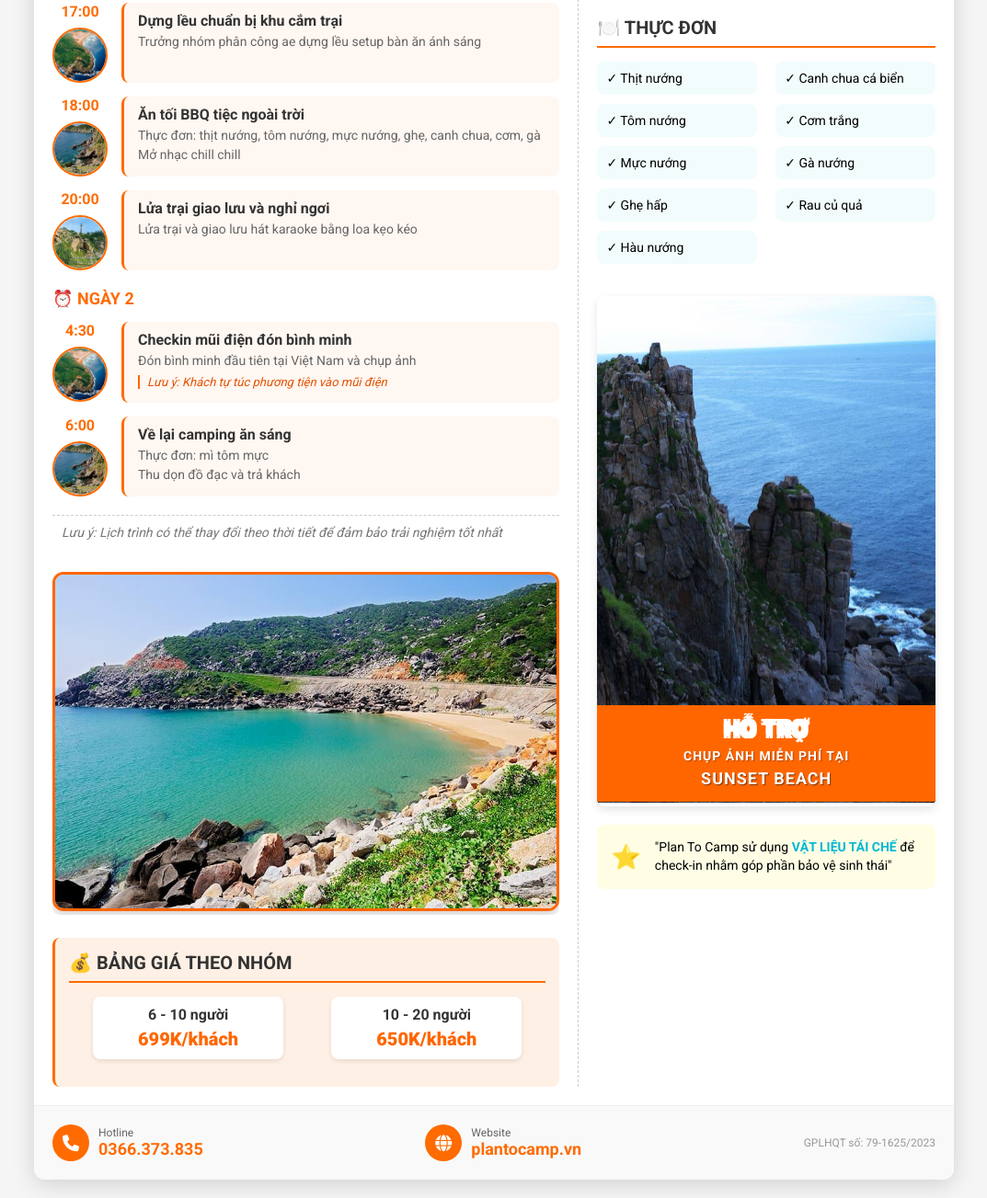
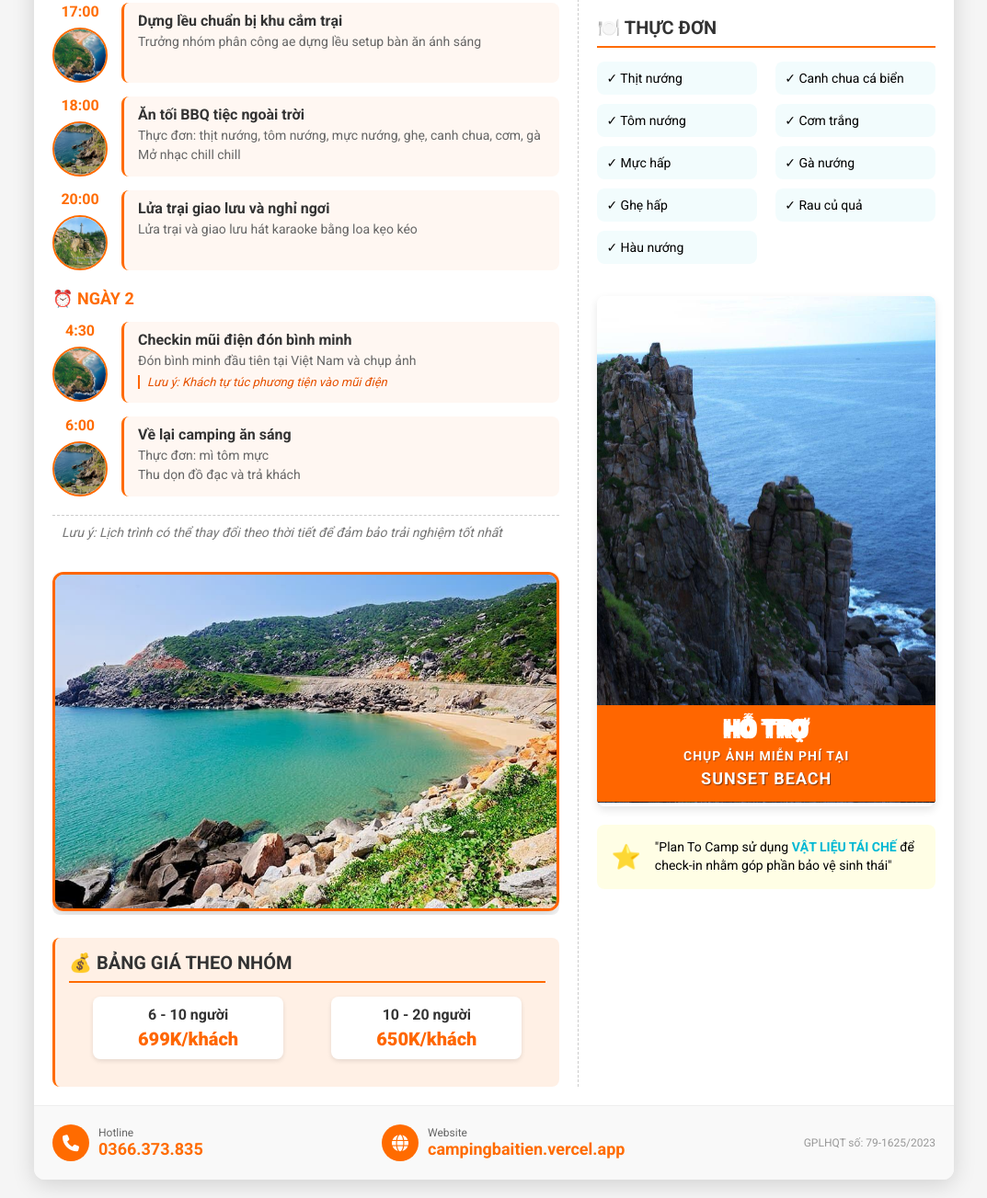
Before and after one commit to HongPhong297/WedDuLich, a website: page index.html in a window 1280 px wide. Shown: the part 696-1999 px from the top of the page at 92% size, without its empty margins (103-1176 px from the left). Drawn offline with Linux system fonts and the light colour scheme.

Commit message:
change muc

```diff
--- a/index.html
+++ b/index.html
@@ -189,7 +189,7 @@
                         <div class="menu-column">
                             <div class="menu-item">✓ Thịt nướng</div>
                             <div class="menu-item">✓ Tôm nướng</div>
-                            <div class="menu-item">✓ Mực nướng</div>
+                            <div class="menu-item">✓ Mực hấp</div>
                             <div class="menu-item">✓ Ghẹ hấp</div>
                             <div class="menu-item">✓ Hàu nướng</div>
                         </div>
@@ -236,7 +236,7 @@
                     </div>
                     <div>
                         <p>Website</p>
-                        <h4>plantocamp.vn</h4>
+                        <h4>campingbaitien.vercel.app</h4>
                     </div>
                 </div>
                 <div class="license">
```
